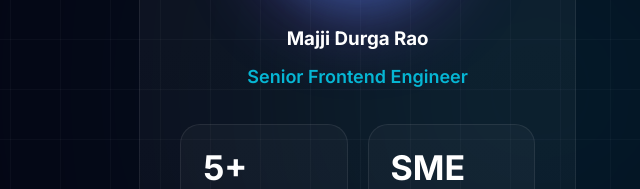
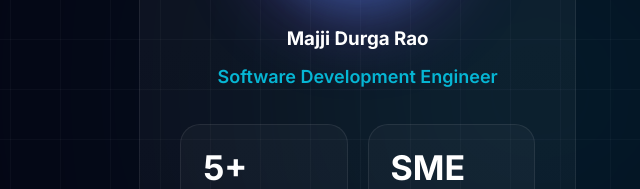
Before and after one commit to devWithDurga/portfolio, a plain HTML site: page index.html in a window 1280 px wide. Shown: the part 611-800 px from the top of the page, 640-1280 px from the left. Drawn offline with Linux system fonts and the light colour scheme.

Commit message:
Change job title from Senior Frontend Engineer to Software Development Engineer

```diff
--- a/index.html
+++ b/index.html
@@ -578,7 +578,7 @@
           </h3>
 
           <p style="color:#06b6d4;font-weight:600;margin-bottom:12px;">
-            Senior Frontend Engineer
+            Software Development Engineer
           </p>
 
         </div>
```
